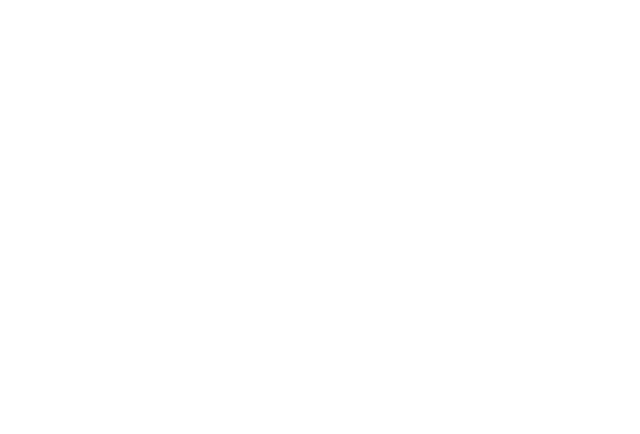
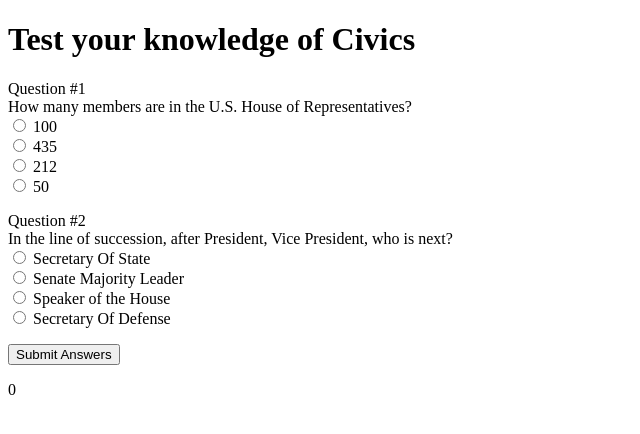
Before and after one commit to KJTempas/civicsQuiz, a plain HTML site: page index.html in a window 1280 px wide. Shown: the whole page, without its empty margins (0-640 px from the left). Drawn offline with Linux system fonts and the light colour scheme.

Commit message:
set up basic questionnaire

```diff
--- a/index.html
+++ b/index.html
@@ -5,9 +5,76 @@
 <meta charset = “UTF-8”>
 
 <head>
-<title>    </title>
+<title> Civics Quiz </title>
 </head>
 <body>
 
+<h1>Test your knowledge of Civics</h1>
+
+<p class="questions">
+    Question #1<br>
+    How many members are in the U.S. House of Representatives?<br>
+    <input type="radio" name="members"class="members" value="100" class="wrongAnswer"/> 100 <br>
+    <input type="radio" name="members" class="members"value="435" id="correctAnswer"/> 435<br>
+    <input type="radio" name="members" class="members"value="211" class="wrongAnswer"/> 212<br>
+    <input type="radio" name="members" class="members"value="50" class="wrongAnswer"/> 50<br>
+</p>
+
+<p class="questions">
+    Question #2<br>
+    In the line of succession, after President, Vice President, who is next?<br>
+    <input type="radio" name="successor" value="SecretaryOfState" class="wrongAnswer"/> Secretary Of State <br>
+    <input type="radio" name="successor" value="SenateMajLeader" class="wrongAnswer"/> Senate Majority Leader<br>
+    <input type="radio" name="successor" value="HouseSpeaker" id="correctAnswer"/> Speaker of the House<br>
+    <input type="radio" name="successor" value="SecretaryOfDefense/" class="wrongAnswer"> Secretary Of Defense<br>
+</p>
+
+<button id="submit">Submit Answers</button>
+<p id="yourScore"></p>
+
+<script>
+let totalScore=0
+//finding elements in the html
+let indivScore=document.querySelector('#yourScore')
+let submitButton = document.querySelector('#submit')
+
+submitButton.addEventListener('click', function() {
+    //when the user clicks the submit button
+    //for each question - if answer=correct, then add 1 to total score
+    //select all of the questions by class
+    let questions = document.querySelectorAll('.questions')
+    //loop through the questions
+    questions.forEach(function(question) {
+        //select the correct answer radio button by id
+        let correctAnswer = document.querySelector('#correctAnswer')
+        //select the incorrect answer radio buttons by class
+
+        //give the correct answer buttons a listener
+        correctAnswer.addEventListener('click', function(){
+            //if the correct answer button is clicked, add 1 to the totalScore
+            //need an if - if whatever was selected has the id =correct?
+        totalScore++
+        })
+        //is this really needed?????
+        //let wrongAnswers = document.querySelectorAll('.wrongAnswer')
+        //for(let x=0; x<wrongAnswers.length; x++){
+         //   let wrongAnswer=wrongAnswers[x]
+           // wrongAnswer.addEventListener('click', function(){
+            //no change
+            //totalScore = totalScore+0
+        //})
+        //}
+
+    })
+
+})
+
+//show person's score
+indivScore.innerHTML = totalScore
+//need to clear answers, store this person's score
+
+
+</script>
+
 </body>
 </html>
```
